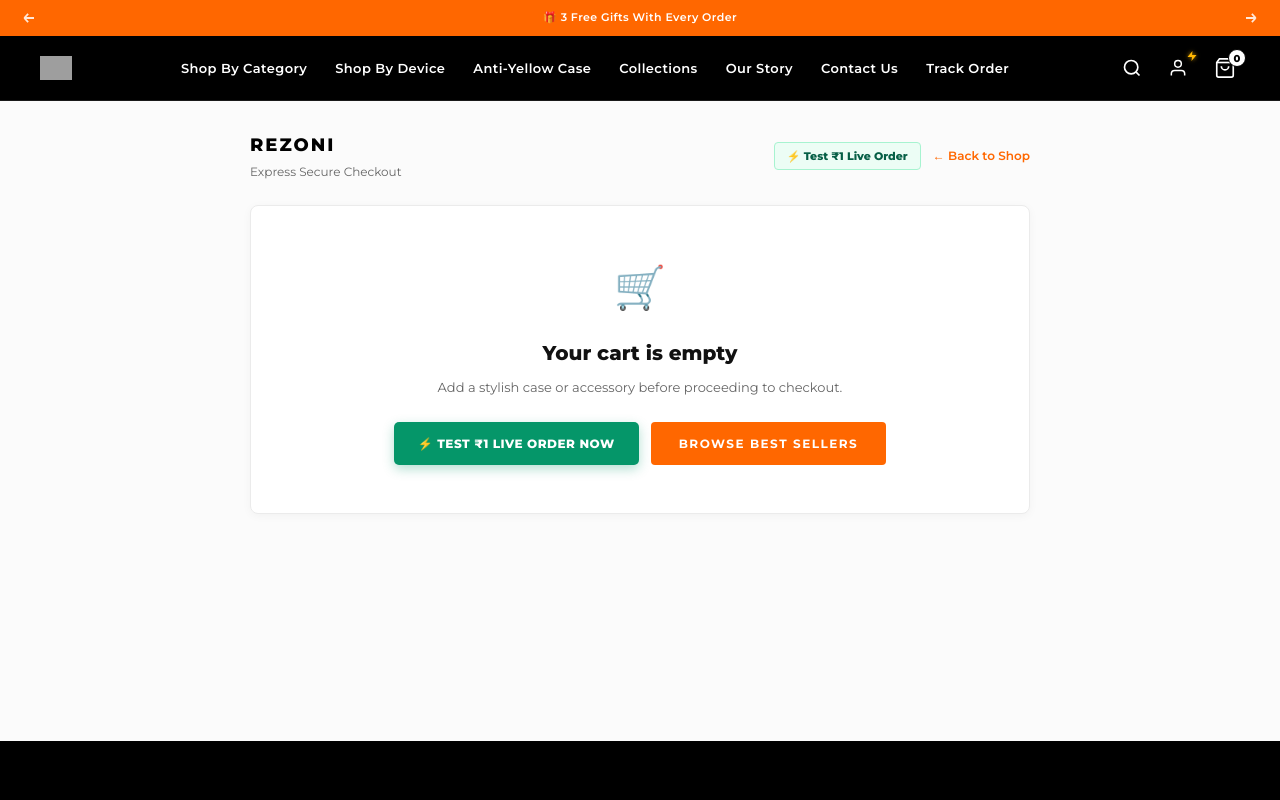
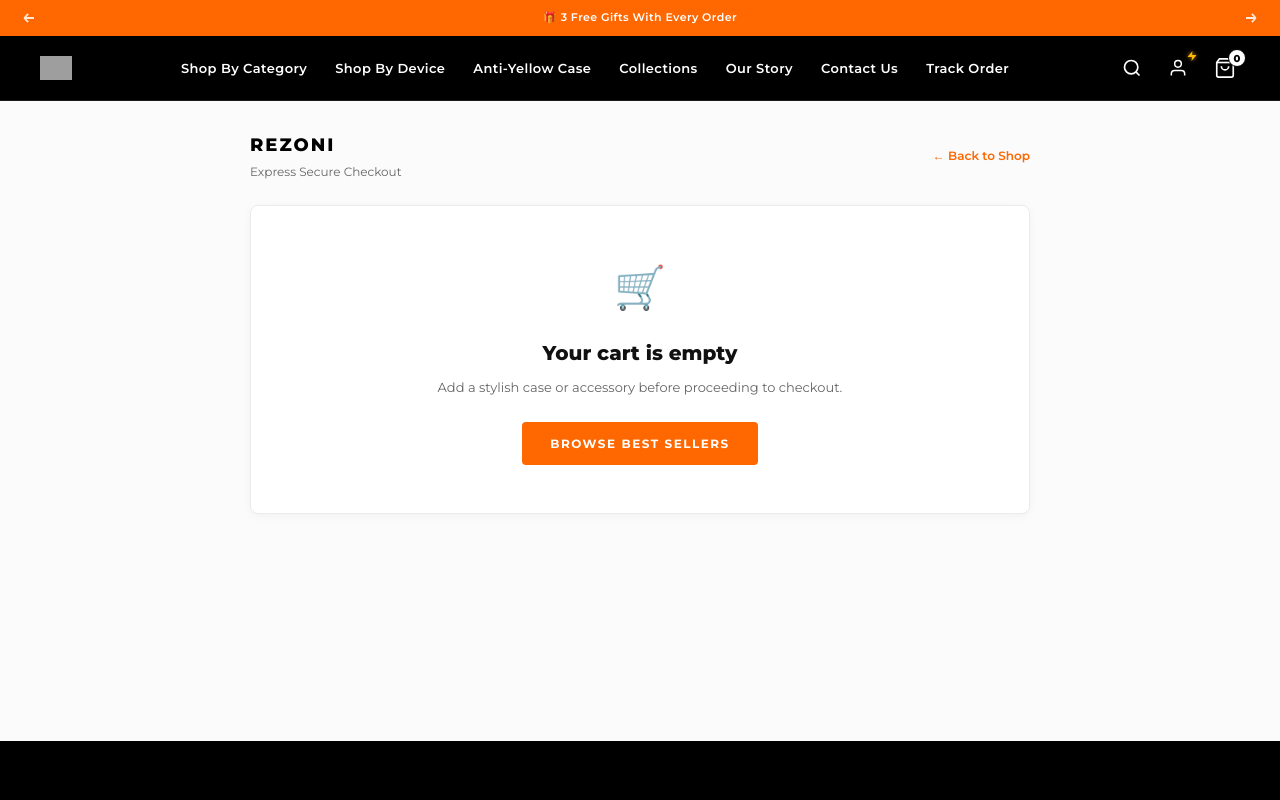
Before and after one commit to vsvivek2006/Rezoni, a Next.js app: page /checkout in a window 1280 px wide. Shown: the top 800 px of the page. Built offline with nearby package versions, Linux system fonts and the light colour scheme; grey boxes are pictures that could not be loaded.

Commit message:
chore: Remove all test checkout features and test products from production

```diff
--- a/src/app/checkout/page.tsx
+++ b/src/app/checkout/page.tsx
@@ -6,19 +6,7 @@
 import CheckoutAddressForm from '@/components/CheckoutAddressForm';
 
 export default function CheckoutPage() {
-  const { cart, totalPrice, addToCart, clearCart, setIsCartOpen } = useCart();
-
-  const handleAddOneRupeeTestItem = () => {
-    clearCart();
-    addToCart({
-      id: 'live-test-case',
-      title: '₹1 Live Gateway Verification Case',
-      price: 1,
-      image: 'https://www.rezoni.com/cdn/shop/files/1_87635ba5-31c5-4d04-99ef-e9d35aa351b3_950x.jpg?v=1725349229',
-      quantity: 1,
-    });
-    setIsCartOpen(false);
-  };
+  const { cart, totalPrice } = useCart();
 
   return (
     <div
@@ -51,23 +39,6 @@
           </div>
 
           <div style={{ display: 'flex', alignItems: 'center', gap: '12px' }}>
-            <button
-              onClick={handleAddOneRupeeTestItem}
-              type="button"
-              style={{
-                backgroundColor: '#ecfdf5',
-                border: '1px solid #a7f3d0',
-                color: '#065f46',
-                fontSize: '11px',
-                fontWeight: 800,
-                padding: '6px 12px',
-                borderRadius: '4px',
-                cursor: 'pointer',
-              }}
-            >
-              ⚡ Test ₹1 Live Order
-            </button>
-
             <Link
               href="/collections/all"
               style={{
@@ -100,25 +71,6 @@
             <p style={{ fontSize: '13px', color: '#666', marginBottom: '24px' }}>
               Add a stylish case or accessory before proceeding to checkout.
             </p>
-            <div style={{ display: 'flex', gap: '12px', justifyContent: 'center', flexWrap: 'wrap' }}>
-              <button
-                onClick={handleAddOneRupeeTestItem}
-                type="button"
-                style={{
-                  padding: '12px 24px',
-                  backgroundColor: '#059669',
-                  color: '#ffffff',
-                  border: 'none',
-                  borderRadius: '5px',
-                  fontSize: '12px',
-                  fontWeight: 800,
-                  cursor: 'pointer',
-                  letterSpacing: '0.5px',
-                  boxShadow: '0 4px 12px rgba(5, 150, 105, 0.3)',
-                }}
-              >
-                ⚡ TEST ₹1 LIVE ORDER NOW
-              </button>
             <Link
               href="/collections/all"
               className="btn-rezoni"
@@ -131,7 +83,6 @@
             >
               BROWSE BEST SELLERS
             </Link>
-            </div>
           </div>
         ) : (
           <div
--- a/src/components/CheckoutAddressForm.tsx
+++ b/src/components/CheckoutAddressForm.tsx
@@ -139,22 +139,10 @@
   // Delivery fee tracking logic
   const safeCart = Array.isArray(cart) ? cart.filter(Boolean) : [];
   const safeTotalPrice = typeof totalPrice === 'number' && !isNaN(totalPrice) ? totalPrice : 0;
-  const isTestItem = safeCart.some((i) => i && (i.id === 'live-test-case' || i.price === 1));
-  const isFreeShipping = safeTotalPrice >= FREE_SHIPPING_THRESHOLD || isTestItem;
+  const isFreeShipping = safeTotalPrice >= FREE_SHIPPING_THRESHOLD;
   const deliveryFee = isFreeShipping ? 0 : STANDARD_SHIPPING_FEE;
   const finalPayable = safeTotalPrice + deliveryFee;
-  const remainingForFreeShipping = isTestItem ? 0 : Math.max(0, FREE_SHIPPING_THRESHOLD - safeTotalPrice);
-
-  const handleAutofillTestDetails = () => {
-    setFullName('Test Customer');
-    setPhone('9876543210');
-    setEmail('test@rezoni.com');
-    setAddressLine1('Flat 101, Test Residency, MG Road');
-    setPincode('110001');
-    setCity('New Delhi');
-    setState('Delhi');
-    setErrors({});
-  };
+  const remainingForFreeShipping = Math.max(0, FREE_SHIPPING_THRESHOLD - safeTotalPrice);
 
   // Load saved address from localStorage if available
   useEffect(() => {
@@ -567,29 +555,9 @@
               <span style={{ fontSize: '11px', fontWeight: 800, textTransform: 'uppercase', letterSpacing: '0.6px', color: '#222' }}>
                 Delivery & Contact Details
               </span>
-              <div style={{ display: 'flex', alignItems: 'center', gap: '8px' }}>
-                {isTestItem && (
-                  <button
-                    type="button"
-                    onClick={handleAutofillTestDetails}
-                    style={{
-                      background: '#ecfdf5',
-                      border: '1px solid #a7f3d0',
-                      borderRadius: '4px',
-                      padding: '2px 8px',
-                      color: '#065f46',
-                      fontSize: '10px',
-                      fontWeight: 800,
-                      cursor: 'pointer',
-                    }}
-                  >
-                    ⚡ Auto-Fill Test Info
-                  </button>
-                )}
-                <span style={{ fontSize: '10px', color: '#059669', fontWeight: 700 }}>
-                  ⚡ Fast Express
-                </span>
-              </div>
+              <span style={{ fontSize: '10px', color: '#059669', fontWeight: 700 }}>
+                ⚡ Fast Express Delivery
+              </span>
             </div>
 
             {/* Row 1: Full Name & Mobile Number (2 Columns) */}
--- a/src/components/MiniCart.tsx
+++ b/src/components/MiniCart.tsx
@@ -6,21 +6,10 @@
 import CheckoutAddressForm from './CheckoutAddressForm';
 
 export default function MiniCart() {
-  const { cart, isCartOpen, setIsCartOpen, removeFromCart, updateQuantity, totalPrice, addToCart, clearCart } = useCart();
+  const { cart, isCartOpen, setIsCartOpen, removeFromCart, updateQuantity, totalPrice } = useCart();
   const [orderNote, setOrderNote] = useState('');
   const [isNoteOpen, setIsNoteOpen] = useState(false);
   const [drawerStep, setDrawerStep] = useState<'cart' | 'checkout'>('cart');
-
-  const handleAddOneRupeeTestItem = () => {
-    clearCart();
-    addToCart({
-      id: 'live-test-case',
-      title: '₹1 Live Gateway Verification Case',
-      price: 1,
-      image: 'https://www.rezoni.com/cdn/shop/files/1_87635ba5-31c5-4d04-99ef-e9d35aa351b3_950x.jpg?v=1725349229',
-      quantity: 1,
-    });
-  };
 
   useEffect(() => {
     if (isCartOpen) {
@@ -187,25 +176,6 @@
                   </svg>
                   <p style={{ fontSize: '15px', fontWeight: 600, color: '#444', marginBottom: '8px' }}>Your cart is empty</p>
                   <p style={{ fontSize: '13px', marginBottom: '20px' }}>Looks like you haven&apos;t added any cases yet.</p>
-                  <div style={{ display: 'flex', flexDirection: 'column', gap: '8px', alignItems: 'center' }}>
-                    <button
-                      onClick={handleAddOneRupeeTestItem}
-                      type="button"
-                      style={{
-                        padding: '10px 20px',
-                        backgroundColor: '#059669',
-                        color: '#ffffff',
-                        border: 'none',
-                        borderRadius: '4px',
-                        fontSize: '11px',
-                        fontWeight: 800,
-                        cursor: 'pointer',
-                        letterSpacing: '0.5px',
-                        boxShadow: '0 2px 8px rgba(5,150,105,0.3)',
-                      }}
-                    >
-                      ⚡ TEST ₹1 LIVE ORDER NOW
-                    </button>
                   <Link
                     href="/collections/all"
                     onClick={() => setIsCartOpen(false)}
@@ -214,7 +184,6 @@
                   >
                     CONTINUE SHOPPING
                   </Link>
-                  </div>
                 </div>
               ) : (
                 <div style={{ display: 'flex', flexDirection: 'column', gap: '20px' }}>
--- a/src/lib/priceCalculator.ts
+++ b/src/lib/priceCalculator.ts
@@ -83,9 +83,8 @@
     });
   }
 
-  // Delivery Fee calculation: Free for orders >= 999 or test checkouts, otherwise standard fee (Rs. 49)
-  const isTestCheckout = verifiedItems.some((i) => i.id === 'live-test-case' || i.price === 1);
-  const shippingFee = subtotal >= FREE_SHIPPING_THRESHOLD || isTestCheckout ? 0 : STANDARD_SHIPPING_FEE;
+  // Delivery Fee calculation: Free for orders >= 999, otherwise standard fee (Rs. 49)
+  const shippingFee = subtotal >= FREE_SHIPPING_THRESHOLD ? 0 : STANDARD_SHIPPING_FEE;
   const totalAmount = subtotal + shippingFee;
 
   // Razorpay requires amount in Paise (integer)
```
Also changed, not shown: src/data/products.json. Lines whose indentation alone changed are shown as unchanged.
